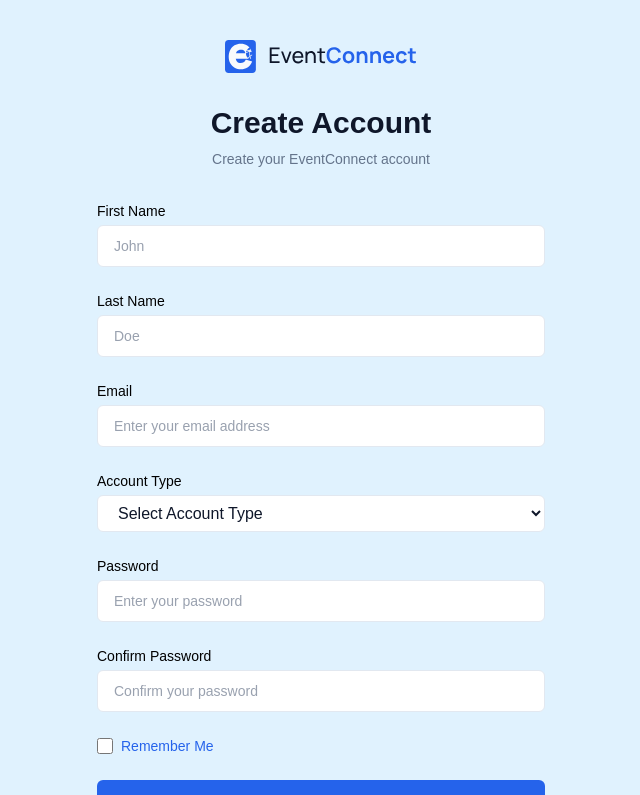
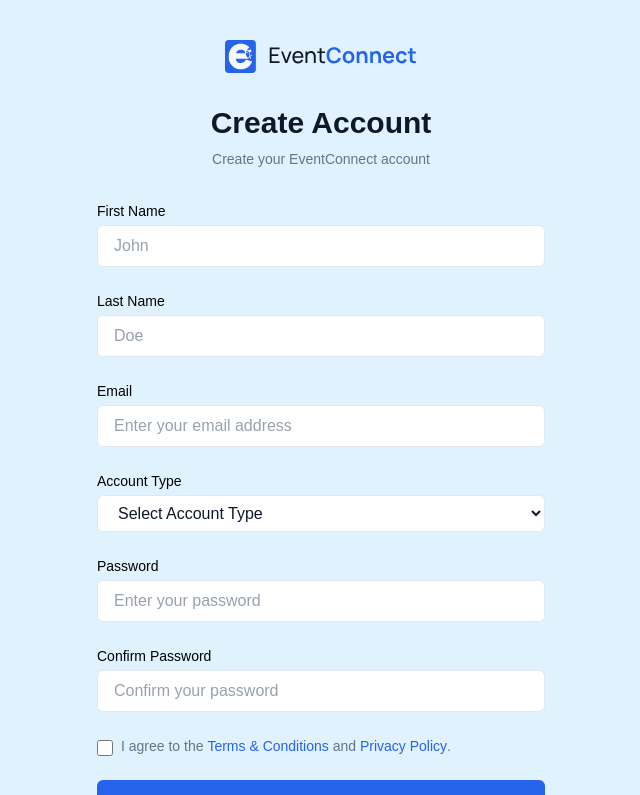
Before and after one commit to Divine-Chidozie/orange-herizon-circle, a React (Vite) app: page /sign-up in a window 1280 px wide. Shown: the top 795 px of the page, without its empty margins (319-959 px from the left). Built offline with nearby package versions, Linux system fonts and the light colour scheme.

Commit message:
payload on sign up

```diff
--- a/src/pages/auth/SignUp.jsx
+++ b/src/pages/auth/SignUp.jsx
@@ -13,7 +13,9 @@
   const [email, setEmail] = useState("");
   const [password, setPassword] = useState("");
   const [confirmPassword, setConfirmPassword] = useState("");
+  const [termsAccepted, setTermsAccepted] = useState(false);
   const [loading, setLoading] = useState(false);
+
   const navigate = useNavigate();
 
   async function handleForm(e) {
@@ -29,18 +31,25 @@
       return;
     }
 
+    if (!termsAccepted) {
+      alert("Please accept the Terms & Conditions.");
+      return;
+    }
+
     const userData = {
       firstName,
       lastName,
       email,
       password,
-      role: accountType,
+      accountType,
+      termsAccepted,
     };
 
     setLoading(true);
 
     try {
       console.log("Sending:", userData);
+
       const response = await axios.post(
         `${BASE_URL}/api/auth/register`,
         userData,
@@ -59,30 +68,23 @@
       setEmail("");
       setPassword("");
       setConfirmPassword("");
+      setTermsAccepted(false);
 
       alert("Account created successfully!");
 
       navigate("/account-created");
-      // } catch (error) {
-      //   console.error(error);
+    } catch (error) {
+      console.error(error.response?.data || error.message);
 
-      //   if (error.response) {
-      //     alert(error.response.data.message || "Registration failed.");
-      //   } else {
-      //     alert("Unable to connect to the server.");
-      //   }
-      // } finally {
-      //   setLoading(false);
-      // }
-    } catch (error) {
-      console.log("Full error:", error.response?.data);
-      console.log("Status:", error.response?.status);
-
-      if (error.response) {
-        alert(JSON.stringify(error.response.data));
+      if (error.response?.data?.message) {
+        alert(error.response.data.message);
+      } else if (error.response?.data?.errors?.length) {
+        alert(error.response.data.errors[0].msg);
       } else {
-        alert("Unable to connect to server.");
+        alert("Registration failed.");
       }
+    } finally {
+      setLoading(false);
     }
   }
 
@@ -97,6 +99,7 @@
         {/* Heading */}
         <div className="mb-8 text-center">
           <h1 className="text-3xl font-bold text-text">Create Account</h1>
+
           <p className="mt-2 text-sm text-gray">
             Create your EventConnect account
           </p>
@@ -114,15 +117,15 @@
             </label>
 
             <input
+              id="firstName"
               type="text"
-              id="firstName"
               placeholder="John"
               value={firstName}
               onChange={(e) => setFirstName(e.target.value)}
               required
               disabled={loading}
               autoComplete="given-name"
-              className="w-full rounded-md border border-border bg-white px-4 py-2 text-sm placeholder:text-sm placeholder:text-gray-400 outline-none focus:border-primary focus:ring-2 focus:ring-primary/20"
+              className="w-full rounded-md border border-border bg-white px-4 py-2 text-sm placeholder:text-gray-400 outline-none focus:border-primary focus:ring-2 focus:ring-primary/20"
             />
           </div>
 
@@ -136,15 +139,15 @@
             </label>
 
             <input
+              id="lastName"
               type="text"
-              id="lastName"
               placeholder="Doe"
               value={lastName}
               onChange={(e) => setLastName(e.target.value)}
               required
               disabled={loading}
               autoComplete="family-name"
-              className="w-full rounded-md border border-border bg-white px-4 py-2 text-sm placeholder:text-sm placeholder:text-gray-400 outline-none focus:border-primary focus:ring-2 focus:ring-primary/20"
+              className="w-full rounded-md border border-border bg-white px-4 py-2 text-sm placeholder:text-gray-400 outline-none focus:border-primary focus:ring-2 focus:ring-primary/20"
             />
           </div>
 
@@ -158,15 +161,15 @@
             </label>
 
             <input
+              id="email"
               type="email"
-              id="email"
               placeholder="Enter your email address"
               value={email}
               onChange={(e) => setEmail(e.target.value)}
-              autoComplete="email"
               required
               disabled={loading}
-              className="w-full rounded-md border border-border bg-white px-4 py-2 text-sm placeholder:text-sm placeholder:text-gray-400 outline-none focus:border-primary focus:ring-2 focus:ring-primary/20"
+              autoComplete="email"
+              className="w-full rounded-md border border-border bg-white px-4 py-2 text-sm placeholder:text-gray-400 outline-none focus:border-primary focus:ring-2 focus:ring-primary/20"
             />
           </div>
 
@@ -183,12 +186,13 @@
               id="account-type"
               value={accountType}
               onChange={(e) => setAccountType(e.target.value)}
+              required
               disabled={loading}
               className="w-full rounded-md border border-border bg-white px-4 py-2 text-sm outline-none focus:border-primary focus:ring-2 focus:ring-primary/20"
             >
               <option value="">Select Account Type</option>
-              <option value="organizer">Organizer</option>
-              <option value="vmendor">Vendor</option>
+              <option value="ORGANIZER">Organizer</option>
+              <option value="VENDOR">Vendor</option>
             </select>
           </div>
 
@@ -202,15 +206,15 @@
             </label>
 
             <input
+              id="password"
               type="password"
-              id="password"
               placeholder="Enter your password"
               value={password}
               onChange={(e) => setPassword(e.target.value)}
-              autoComplete="new-password"
               required
               disabled={loading}
-              className="w-full rounded-md border border-border bg-white px-4 py-2 text-sm placeholder:text-sm placeholder:text-gray-400 outline-none focus:border-primary focus:ring-2 focus:ring-primary/20"
+              autoComplete="new-password"
+              className="w-full rounded-md border border-border bg-white px-4 py-2 text-sm placeholder:text-gray-400 outline-none focus:border-primary focus:ring-2 focus:ring-primary/20"
             />
           </div>
 
@@ -224,27 +228,50 @@
             </label>
 
             <input
+              id="confirm-password"
               type="password"
-              id="confirm-password"
               placeholder="Confirm your password"
               value={confirmPassword}
               onChange={(e) => setConfirmPassword(e.target.value)}
-              autoComplete="new-password"
               required
               disabled={loading}
-              className="w-full rounded-md border border-border bg-white px-4 py-2 text-sm placeholder:text-sm placeholder:text-gray-400 outline-none focus:border-primary focus:ring-2 focus:ring-primary/20"
+              autoComplete="new-password"
+              className="w-full rounded-md border border-border bg-white px-4 py-2 text-sm placeholder:text-gray-400 outline-none focus:border-primary focus:ring-2 focus:ring-primary/20"
             />
           </div>
 
-          {/* Remember Me */}
+          {/* Terms & Conditions */}
           <div>
-            <label className="flex items-center gap-2 text-sm text-primary">
-              <input type="checkbox" className="h-4 w-4 accent-primary" />
-              Remember Me
+            <label className="flex items-start gap-2 text-sm text-gray cursor-pointer">
+              <input
+                type="checkbox"
+                checked={termsAccepted}
+                onChange={(e) => setTermsAccepted(e.target.checked)}
+                disabled={loading}
+                className="mt-1 h-4 w-4 accent-primary"
+              />
+
+              <span>
+                I agree to the{" "}
+                <Link
+                  to="/terms-and-conditions"
+                  className="font-medium text-primary hover:underline"
+                >
+                  Terms & Conditions
+                </Link>{" "}
+                and{" "}
+                <Link
+                  to="/privacy-policy"
+                  className="font-medium text-primary hover:underline"
+                >
+                  Privacy Policy
+                </Link>
+                .
+              </span>
             </label>
           </div>
 
-          {/* Sign Up Button */}
+          {/* Sign Up */}
           <button
             type="submit"
             disabled={loading}
@@ -260,11 +287,10 @@
             <hr className="flex-1 border-border" />
           </div>
 
-          {/* Google Button */}
+          {/* Google */}
           <button
             type="button"
-            aria-label="Continue with Google"
-            className="flex w-full cursor-pointer items-center justify-center gap-3 rounded-md border border-border bg-white py-3 text-sm font-medium text-gray transition-all duration-200 hover:border-primary hover:bg-gray-50"
+            className="flex w-full cursor-pointer items-center justify-center gap-3 rounded-md border border-border bg-white py-3 text-sm font-medium text-gray transition hover:border-primary hover:bg-gray-50"
           >
             <img src={google} alt="Google" className="h-5 w-5" />
             Continue with Google
```
